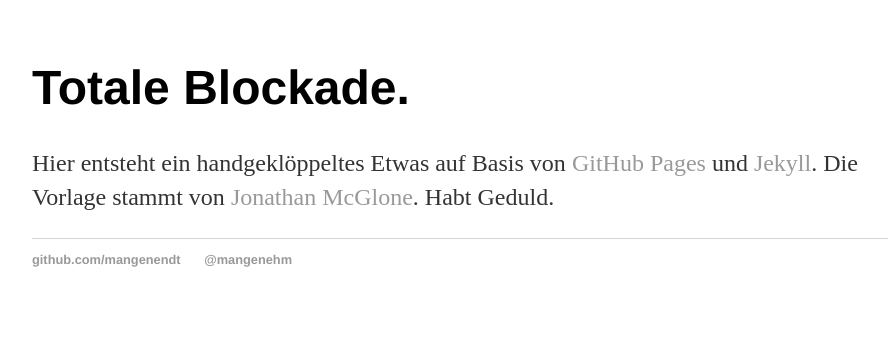
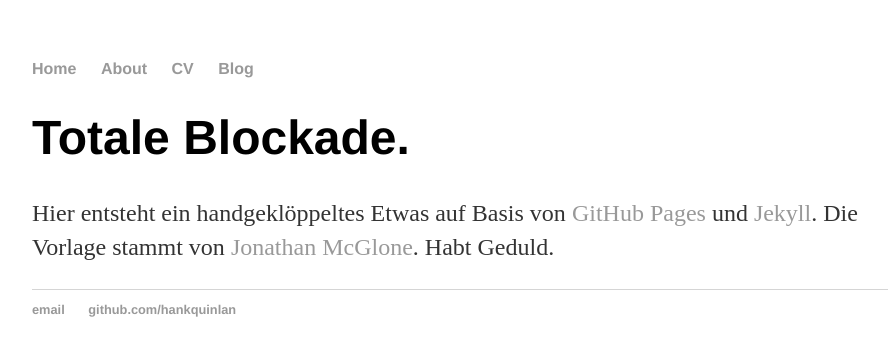
Before and after one commit to mangenendt/mangenendt.github.io, a Jekyll site: the page built from index.html, in a window 1280 px wide. Shown: the top 356 px of the page, without its empty margins (160-1048 px from the left). Built offline with Jekyll 4.4.1, drawn with Linux system fonts in a browser that asks for light colours; Markdown is read by kramdown in place of the engine named in the settings.

Commit message:
Update default.html

```diff
--- a/_layouts/default.html
+++ b/_layouts/default.html
@@ -23,8 +21,8 @@
 			</div><!-- /.container -->
 			<footer>
 	    		<ul>
-        		<li><a href="https://github.com/mangenendt">github.com/mangenendt</a></li>
-        		<li><a href="https://twitter.com/mangenehm">@mangenehm</a></li>
+	        		<li><a href="mailto:hankquinlanhub@gmail.com">email</a></li>
+	        		<li><a href="https://github.com/hankquinlan">github.com/hankquinlan</a></li>
 				</ul>
 			</footer>
 		</body>
```
Also changed, not shown: other parts of _layouts/default.html (+0 -2 lines). Lines whose indentation alone changed are shown as unchanged.
